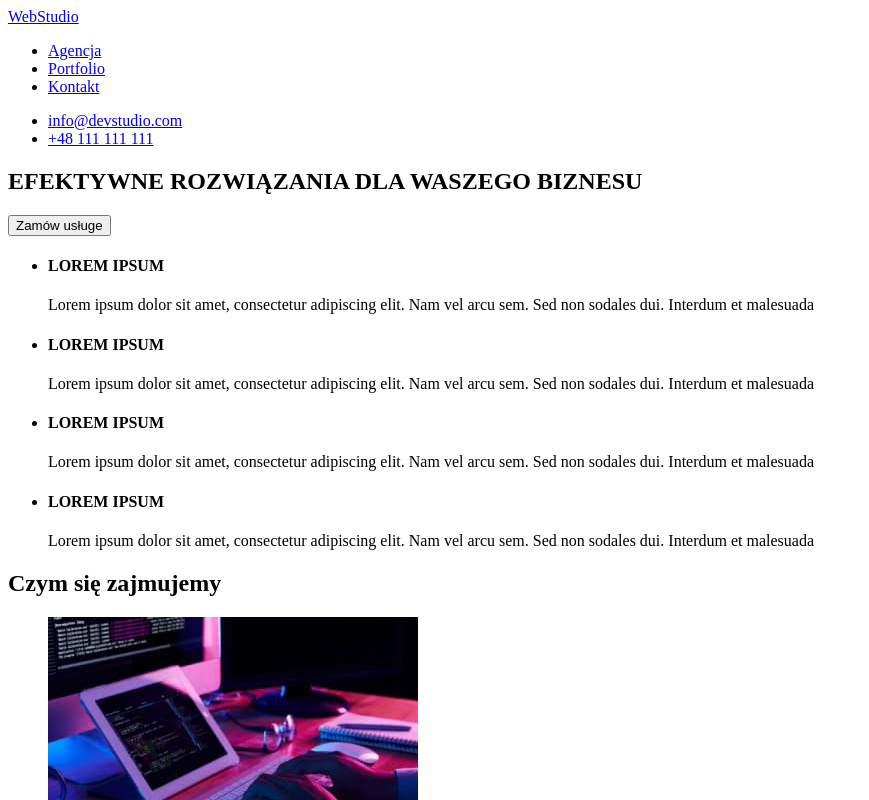
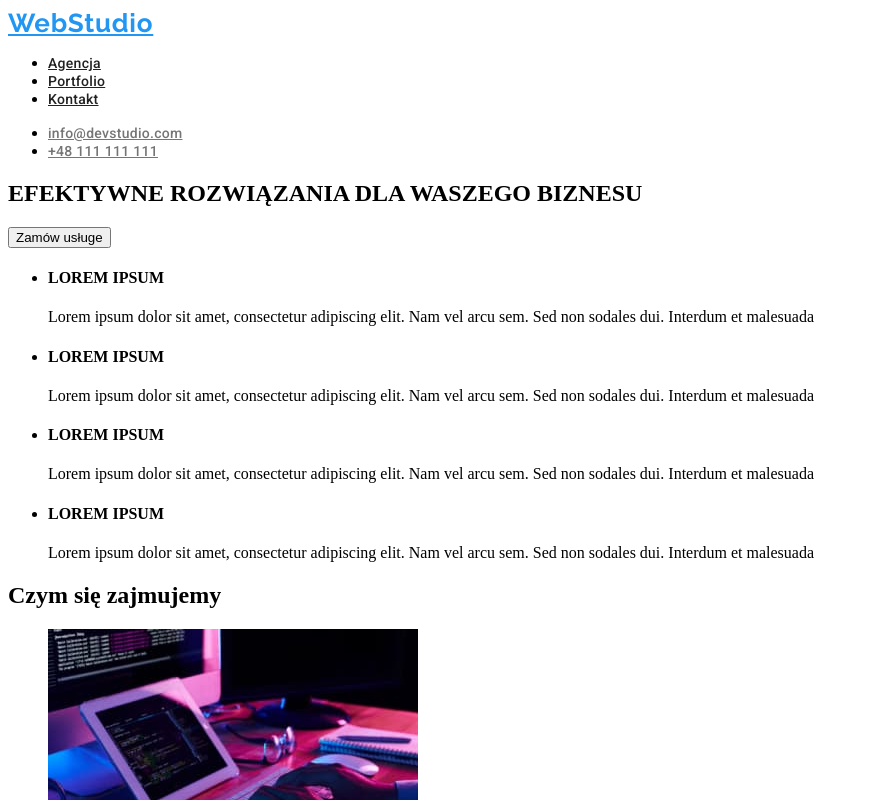
Before and after one commit to Amadimm/goit-markup-hw-02, a plain HTML site: page index.html in a window 1280 px wide. Shown: the top 800 px of the page, without its empty margins (0-869 px from the left). Drawn offline with Linux system fonts and the light colour scheme.

Commit message:
Update styles.css

```diff
--- a/CSS/styles.css
+++ b/CSS/styles.css
@@ -8,3 +8,50 @@ body {
 
     font-family: var(--main-font);
 }
+
+
+/* =======HEADER====== */
+.navigation_link {
+
+    font-family: 'Raleway';
+        font-style: normal;
+        font-weight: 700;
+        font-size: 26px;
+        line-height: 1,192;
+        /* identical to box height */
+
+        letter-spacing: 0.03em;
+
+        color: #2196F3;
+}
+.nav_list_link {
+
+    font-family: 'Roboto';
+        font-style: normal;
+        font-weight: 500;
+        font-size: 14px;
+        line-height: 1,142;
+        letter-spacing: 0.02em;
+
+        color: #212121;
+}
+
+.nav_list_link:hover,
+.nav_list_link:focus {
+    color: var(--main-color)
+}
+.contacts_link {
+
+    font-family: 'Roboto';
+        font-style: normal;
+        font-weight: 500;
+        font-size: 14px;
+        line-height: 1,142;
+        letter-spacing: 0.02em;
+
+        color: #757575;
+}
+.contacts_link:hover {
+    color: var(--main-color)
+}
+/* =======END HEADER====== */
```
